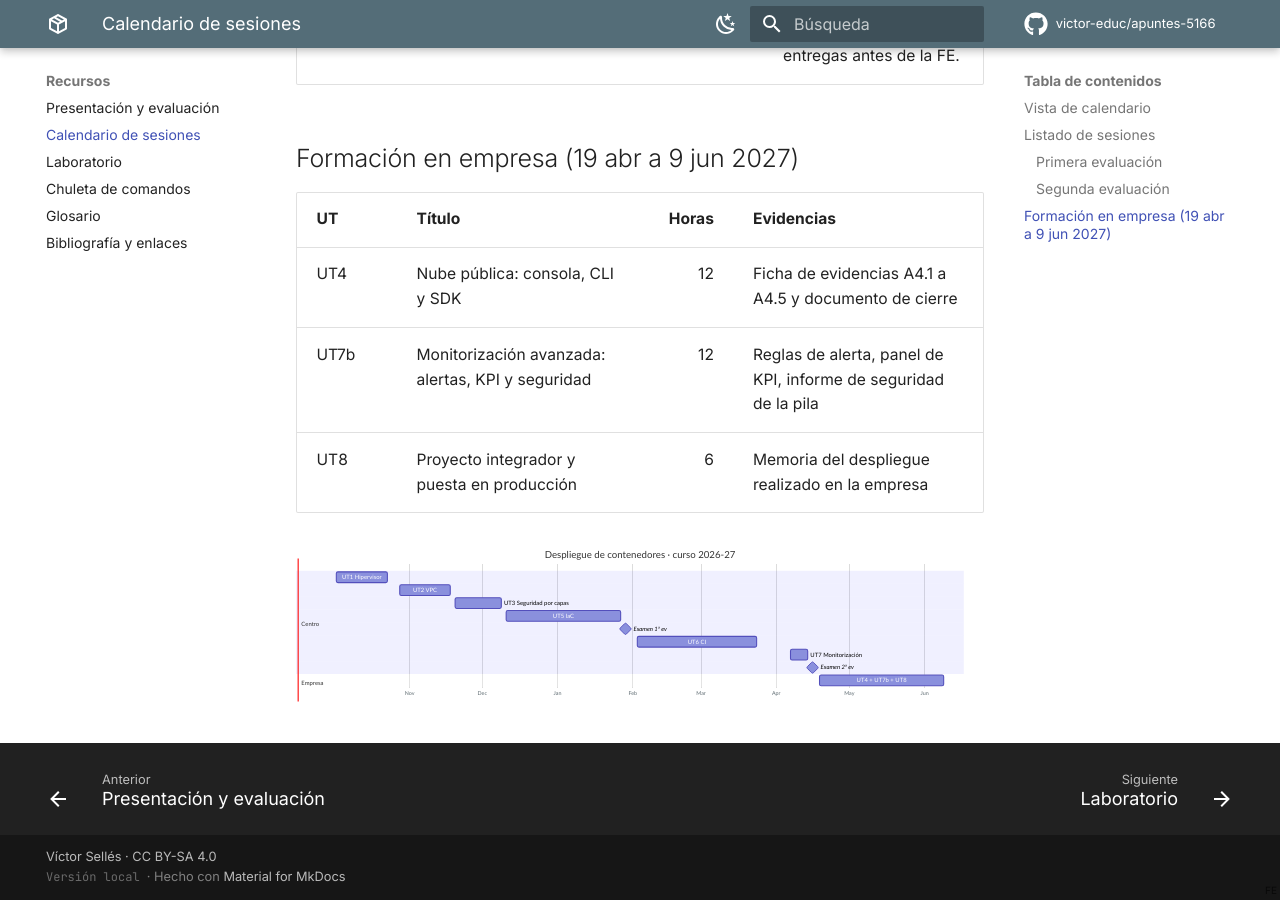
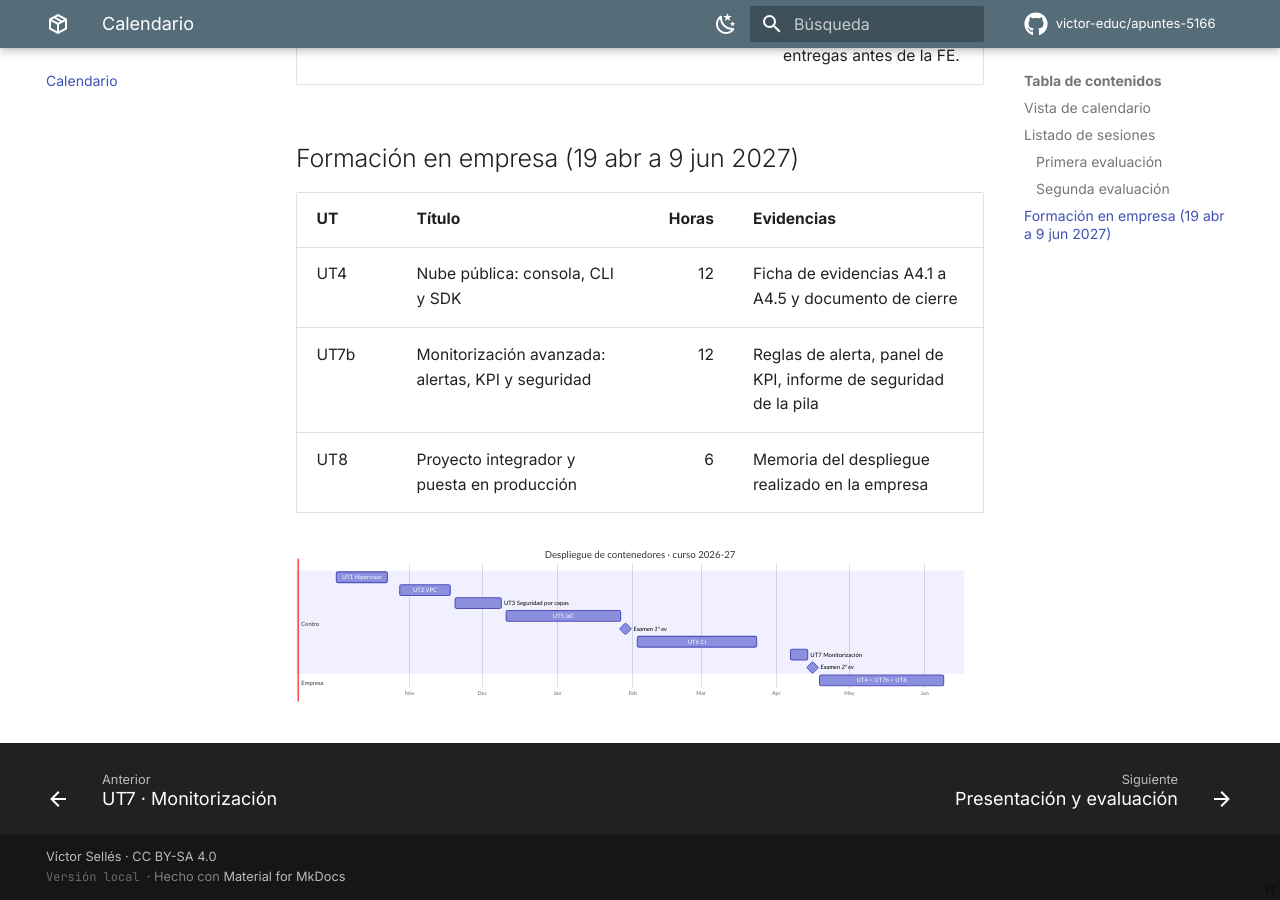
Before and after one commit to victor-educ/apuntes-5166, an MkDocs documentation site: the page built from docs/calendario.md, in a window 1280 px wide and 900 px high, scrolled down 7874 px. Built offline with MkDocs 1.6.1 and Material for MkDocs 9.7.7, drawn with Linux system fonts in a browser that asks for light colours; comment, search, counter and statistics services are not loaded.

Commit message:
Calendario como pestaña propia
Co-Authored-By: Claude Fable 5.1 <noreply@anthropic.com>

```diff
--- a/mkdocs.yml
+++ b/mkdocs.yml
@@ -51,7 +51,7 @@ extra:
   nav_icons:
     Inicio: material/home
     Presentación y evaluación: material/school
-    Calendario de sesiones: material/calendar-month
+    Calendario: material/calendar-month
     Laboratorio: material/flask
     Unidades: material/book-open-page-variant
     Recursos: material/toolbox
@@ -110,9 +110,9 @@ nav:
       - UT5 · Infraestructura como código: ut/ut5-iac.md
       - UT6 · Integración continua: ut/ut6-ci.md
       - UT7 · Monitorización: ut/ut7-monitorizacion.md
+  - Calendario: calendario.md
   - Recursos:
       - Presentación y evaluación: modulo.md
-      - Calendario de sesiones: calendario.md
       - Laboratorio: laboratorio.md
       - Chuleta de comandos: chuleta.md
       - Glosario: glosario.md
```
